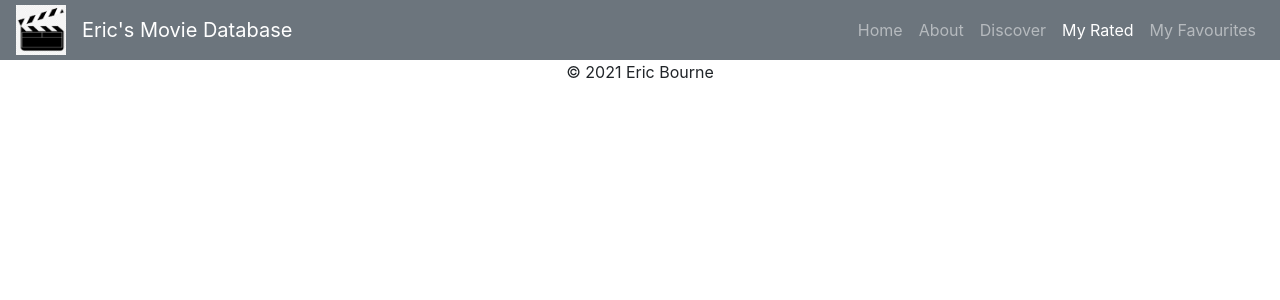
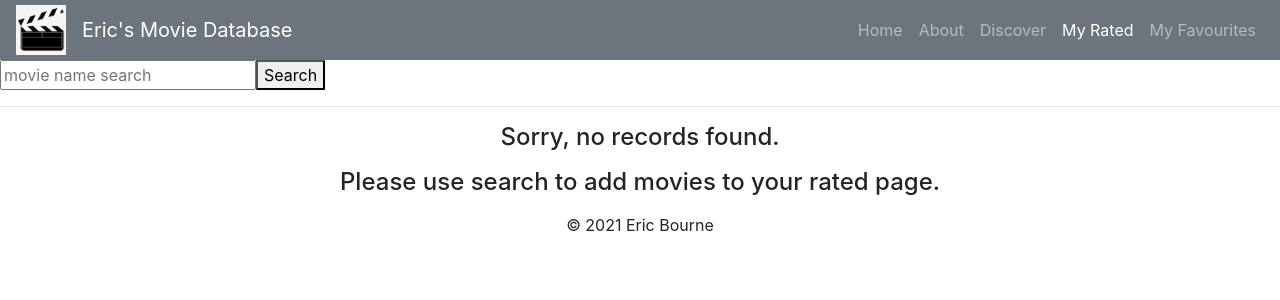
Before and after one commit to carrotcorn/MovieDatabaseApp, a React (Create React App) app: page /myrated in a window 1280 px wide. Shown: the top 300 px of the page. Built offline with nearby package versions, Linux system fonts and the light colour scheme.

Commit message:
added myRated.js

```diff
--- a/src/App.js
+++ b/src/App.js
@@ -4,11 +4,11 @@ import { BrowserRouter as Router, Switch, Route } from "react-router-dom";
 import Nav from "./components/nav";
 import Home from "./components/home";
 import Footer from "./components/footer";
-import MovieDetail from "./components/detail";
+import MovieDetail from "./components/movieDetail";
 // import PageNotFound from "../components/pageNotFound";
 // import About from "../components/about";
 // import MyFavourites from "../components/myfavourites";
-// import MyRated from "../components/myrated";
+import MyRated from "./components/myRated";
 // import Discover from "../components/discover";
 
 function App() {
@@ -25,6 +25,9 @@ function App() {
               path='/detail/:poster/:id/:title/:releaseDate/:rating/:summary'
               component={MovieDetail}
             />
+            <Route path='/myrated'>
+              <MyRated />
+            </Route>
           </Switch>
           <Footer />
         </div>
--- a/src/components/detail.js
+++ b/src/components/movieDetail.js
@@ -256,7 +256,7 @@ const MovieDetail = (props) => {
               <br />
               How would you rate this movie?
             </h5>
-            {handleNoHeart()}
+            {/* {handleNoHeart()} */}
             {handleRedHeart(arrRed)}
             {handleGreyHeart(arrGrey)}
           </form>
--- /dev/null
+++ b/src/components/myRated.js
@@ -0,0 +1,38 @@
+import React, { useState } from "react";
+import MovieGrid from "./movieGrid";
+import Search from "./search";
+
+const MyRated = () => {
+  let movieData = [];
+  const [movieData2, setMovieData] = useState(null);
+
+  if (localStorage.length > 0) {
+    for (let i = 0; i < localStorage.length; i++) {
+      let k = localStorage.key(i);
+      let movie = localStorage.getItem(k);
+      movie = JSON.parse(movie);
+      if (movie.starNumber > 0) {
+        movieData.push(movie);
+      }
+    }
+  }
+
+  return (
+    <div>
+      <Search lang='en_us' setMovieData={setMovieData} />
+      <hr />
+      {movieData.length === 0 && (
+        <h4>
+          <center>
+            <p>Sorry, no records found.</p>{" "}
+            <p>Please use search to add movies to your rated page.</p>
+          </center>
+        </h4>
+      )}
+      {movieData && !movieData2 && <MovieGrid movies={movieData} />}
+      {movieData2 && <MovieGrid movies={movieData2} />}
+    </div>
+  );
+};
+
+export default MyRated;
```
